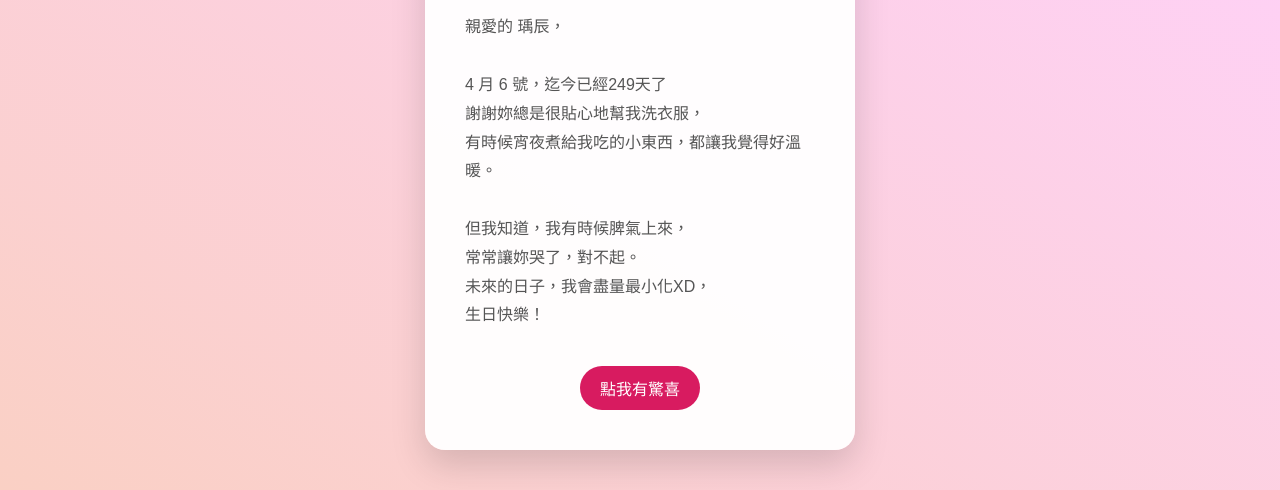
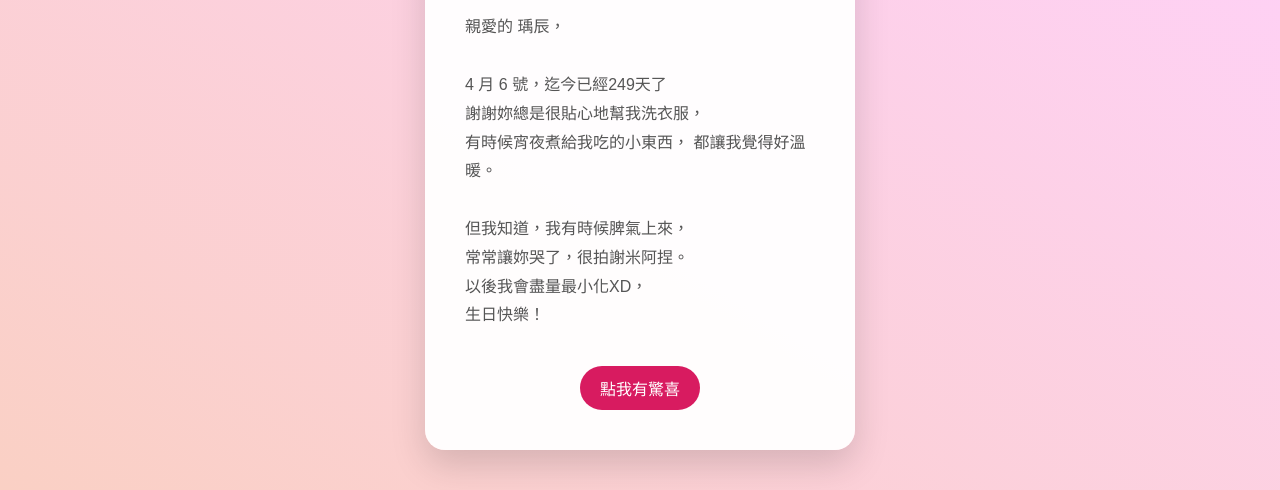
Before and after one commit to BB487/Yu-Chen, a plain HTML site: page index.html in a window 1280 px wide. Shown: the part 310-800 px from the top of the page. Drawn offline with Linux system fonts and the light colour scheme.

Commit message:
Update index.html

```diff
--- a/index.html
+++ b/index.html
@@ -112,11 +112,12 @@
             親愛的 瑀辰，<br> <br>
             4 月 6 號，迄今已經249天了<br>
             謝謝妳總是很貼心地幫我洗衣服，<br>
-            有時候宵夜煮給我吃的小東西，都讓我覺得好溫暖。<br>
+            有時候宵夜煮給我吃的小東西，
+                都讓我覺得好溫暖。<br>
             <br>
             但我知道，我有時候脾氣上來，<br>
-            常常讓妳哭了，對不起。<br>
-            未來的日子，我會盡量最小化XD，<br>
+            常常讓妳哭了，很拍謝米阿捏。<br>
+            以後我會盡量最小化XD，<br>
             生日快樂！<br>
         </p>
         <button class="btn" onclick="showSurprise()">點我有驚喜</button>
```
